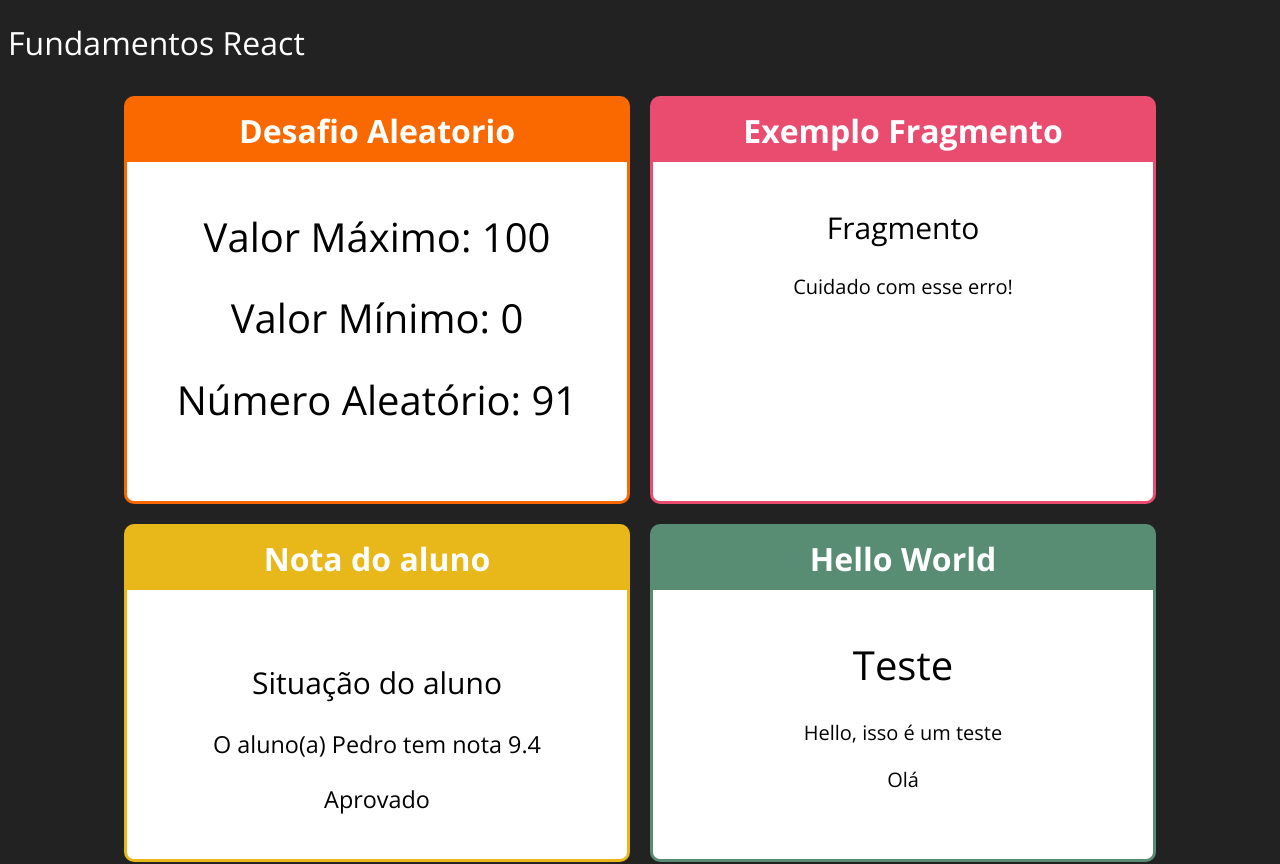
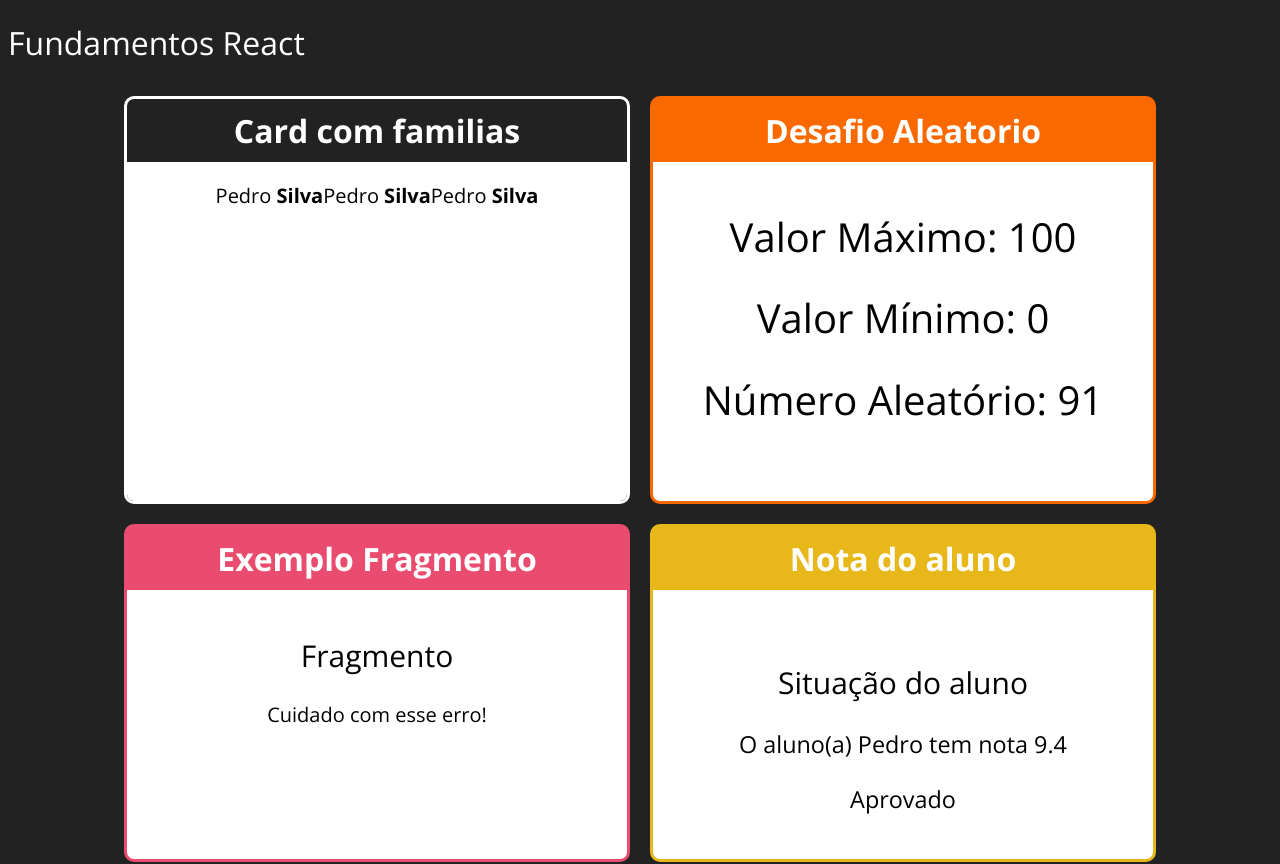
Before and after one commit to WillDavid/Curso-React-e-Redux, a React (Create React App) app in the folder fundamentos_react/: page / in a window 1280 px wide. Shown: the top 864 px of the page. Built offline with nearby package versions, Linux system fonts and the light colour scheme.

Commit message:
update fundamentos

```diff
--- a/fundamentos_react/src/App.jsx
+++ b/fundamentos_react/src/App.jsx
@@ -4,6 +4,7 @@ import ComParametro from './components/basicos/ComParametro'
 import Fragmento from './components/basicos/Fragmento'
 import Aleatorio from './components/basicos/Aleatorio'
 import Card from './components/layout/Card'
+import Familia from './components/basicos/Familia'
 
 import './App.css'
 
@@ -13,6 +14,12 @@ export default function App(props) {
         <div className="app">
             <h1>Fundamentos React</h1>
             <div className="cardsDiv">
+                <Card title="Card com familias" color="#FA984">
+                    <Familia></Familia>
+                </Card>
+
+
+
                 <Card title="Desafio Aleatorio" color="#FA6900">
                     <Aleatorio max={100} min={0}></Aleatorio>
                 </Card>
--- /dev/null
+++ b/fundamentos_react/src/components/basicos/Familia.jsx
@@ -0,0 +1,13 @@
+import React from 'react'
+import FamiliaMembro from './FamiliaMembro'
+
+export default function Familia(props) {
+
+    return(
+        <div>
+            <FamiliaMembro />
+            <FamiliaMembro />
+            <FamiliaMembro />
+        </div>
+    )
+}
--- /dev/null
+++ b/fundamentos_react/src/components/basicos/FamiliaMembro.jsx
@@ -0,0 +1,10 @@
+import React from 'react'
+
+export default function FamiliaMembro(props) {
+
+    return(
+        <span>
+            Pedro <strong>Silva</strong>
+        </span>
+    )
+}
```
